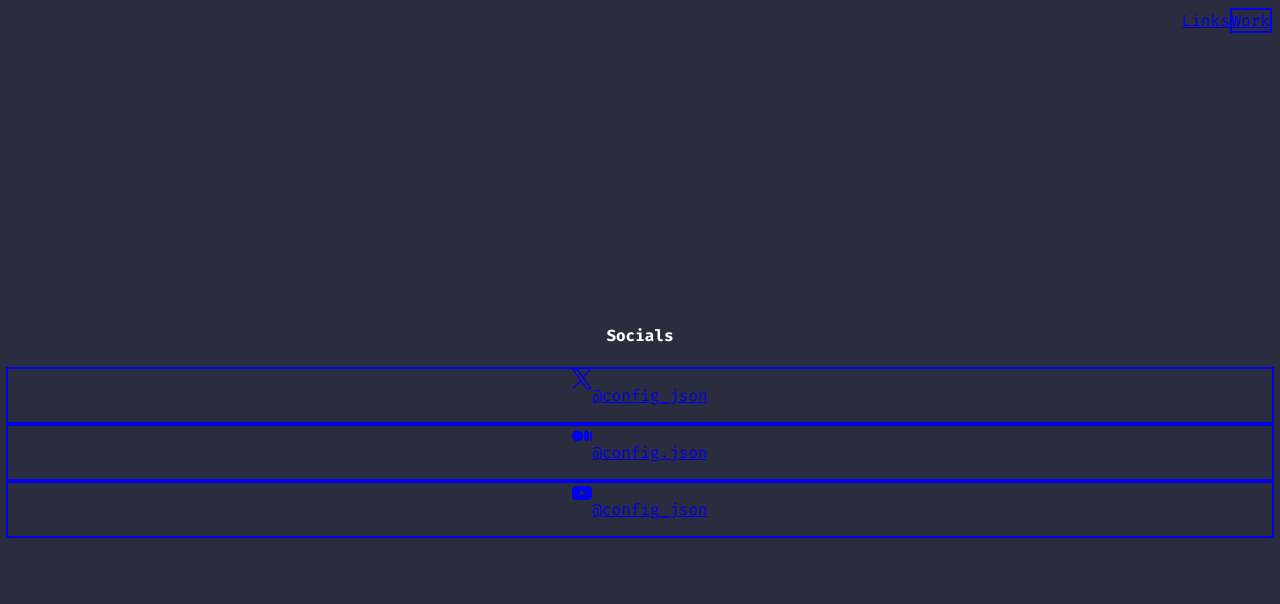
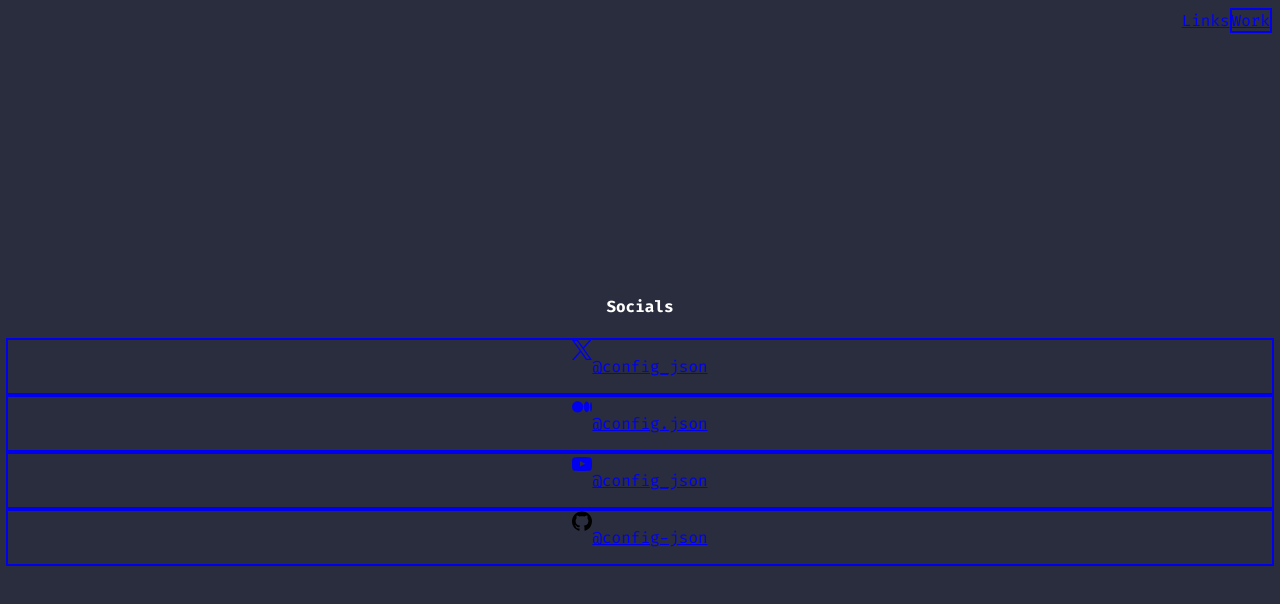
Before and after one commit to config-json/portfolio, a Next.js app: page /links in a window 1280 px wide. Shown: the top 604 px of the page. Built offline with nearby package versions, Linux system fonts and the light colour scheme.

Commit message:
Adding GitHub profile

```diff
--- a/src/app/links/page.js
+++ b/src/app/links/page.js
@@ -104,6 +104,62 @@ export default function Links() {
           </svg>
           <p>@config_json</p>
         </Link>
+        <Link
+          href={"https://github.com/config-json"}
+          target="_blank"
+          className="w-full max-w-lg flex gap-4 justify-center border-2 rounded-md px-6 py-3 fill-white hover:fill-background hover:text-background hover:bg-white transition duration-300"
+        >
+          <svg
+            xmlns="http://www.w3.org/2000/svg"
+            width="20"
+            height="20"
+            viewBox="0 0 20 20"
+            fill="inherit"
+          >
+            <g clip-path="url(#clip0_1217_4)">
+              <path
+                fillRule="evenodd"
+                clipRule="evenodd"
+                d="M10.0002 0.416626C7.62627 0.417858 5.33013 1.25867 3.52241 2.78873C1.71469 4.31878 0.513273 6.4383 0.132974 8.76829C-0.247325 11.0983 0.218293 13.4868 1.44658 15.5068C2.67487 17.5267 4.58572 19.0464 6.83746 19.7941C7.33423 19.8863 7.52135 19.5784 7.52135 19.3166C7.52135 19.0548 7.51141 18.2958 7.5081 17.466C4.72618 18.0669 4.13834 16.292 4.13834 16.292C3.68462 15.1395 3.02888 14.8365 3.02888 14.8365C2.12145 14.2208 3.09678 14.2323 3.09678 14.2323C4.10192 14.3031 4.63015 15.258 4.63015 15.258C5.52103 16.7777 6.96993 16.3381 7.53956 16.0813C7.62898 15.4375 7.88896 14.9995 8.17543 14.7509C5.95321 14.5007 3.61839 13.6478 3.61839 9.83781C3.60461 8.84972 3.97337 7.89417 4.64836 7.16886C4.5457 6.9186 4.20292 5.90765 4.74606 4.53449C4.74606 4.53449 5.58561 4.26776 7.49652 5.55366C9.13558 5.10798 10.8649 5.10798 12.504 5.55366C14.4132 4.26776 15.2511 4.53449 15.2511 4.53449C15.7959 5.90436 15.4531 6.9153 15.3505 7.16886C16.0276 7.89429 16.3971 8.8515 16.3821 9.8411C16.3821 13.6593 14.0423 14.5007 11.8168 14.746C12.1744 15.0555 12.494 15.6598 12.494 16.5884C12.494 17.9188 12.4824 18.989 12.4824 19.3166C12.4824 19.5817 12.6629 19.8912 13.1696 19.7941C15.4216 19.0463 17.3327 17.5264 18.561 15.5061C19.7892 13.4858 20.2546 11.0969 19.8739 8.76667C19.4931 6.43646 18.2911 4.31692 16.4828 2.78713C14.6745 1.25734 12.3778 0.417077 10.0035 0.416626H10.0002Z"
+                fill="inherit"
+              />
+              <path
+                d="M6.68986 16.646C6.68986 16.7267 6.59713 16.7959 6.47791 16.7975C6.35868 16.7991 6.26099 16.7333 6.26099 16.6526C6.26099 16.5719 6.35371 16.5028 6.47294 16.5011C6.59216 16.4995 6.68986 16.5637 6.68986 16.646Z"
+                fill="none"
+              />
+              <path
+                d="M7.45154 16.5193C7.46644 16.6 7.38365 16.684 7.26442 16.7037C7.1452 16.7235 7.04087 16.6757 7.02597 16.5967C7.01107 16.5177 7.09718 16.432 7.21309 16.4106C7.329 16.3892 7.43664 16.4386 7.45154 16.5193Z"
+                fill="none"
+              />
+              <path
+                d="M5.87185 16.5901C5.84701 16.6675 5.73441 16.702 5.62181 16.6691C5.50921 16.6362 5.43469 16.544 5.45622 16.4649C5.47775 16.3859 5.592 16.3497 5.70626 16.3859C5.82052 16.4221 5.89338 16.5094 5.87185 16.5901Z"
+                fill="none"
+              />
+              <path
+                d="M5.12168 16.2674C5.06704 16.3283 4.95609 16.3118 4.86502 16.2295C4.77394 16.1472 4.75241 16.0352 4.80706 15.9759C4.8617 15.9167 4.97265 15.9331 5.06703 16.0138C5.16142 16.0945 5.17964 16.2081 5.12168 16.2674V16.2674Z"
+                fill="none"
+              />
+              <path
+                d="M4.58685 15.7142C4.52558 15.757 4.42125 15.7142 4.3633 15.6286C4.34727 15.6132 4.33453 15.5948 4.32582 15.5744C4.31711 15.5541 4.31262 15.5322 4.31262 15.51C4.31262 15.4879 4.31711 15.466 4.32582 15.4456C4.33453 15.4253 4.34727 15.4068 4.3633 15.3915C4.42457 15.3503 4.52889 15.3915 4.58685 15.4755C4.64481 15.5594 4.64646 15.6714 4.58685 15.7142V15.7142Z"
+                fill="none"
+              />
+              <path
+                d="M4.19273 15.1428C4.15844 15.16 4.11921 15.1648 4.08175 15.1563C4.04429 15.1479 4.01094 15.1268 3.9874 15.0967C3.92282 15.0275 3.90957 14.932 3.95924 14.8892C4.00892 14.8464 4.09835 14.8662 4.16293 14.9353C4.22751 15.0045 4.24241 15.1 4.19273 15.1428Z"
+                fill="none"
+              />
+              <path
+                d="M3.78705 14.6933C3.76552 14.7427 3.68604 14.7575 3.62146 14.7229C3.55688 14.6883 3.50886 14.6241 3.53205 14.5731C3.55523 14.522 3.63306 14.5089 3.69764 14.5434C3.76222 14.578 3.81189 14.6439 3.78705 14.6933Z"
+                fill="none"
+              />
+            </g>
+            <defs>
+              <clipPath id="clip0_1217_4">
+                <rect width="20" height="20" fill="inherit" />
+              </clipPath>
+            </defs>
+          </svg>
+          <p>@config-json</p>
+        </Link>
       </div>
     </div>
   );
```
